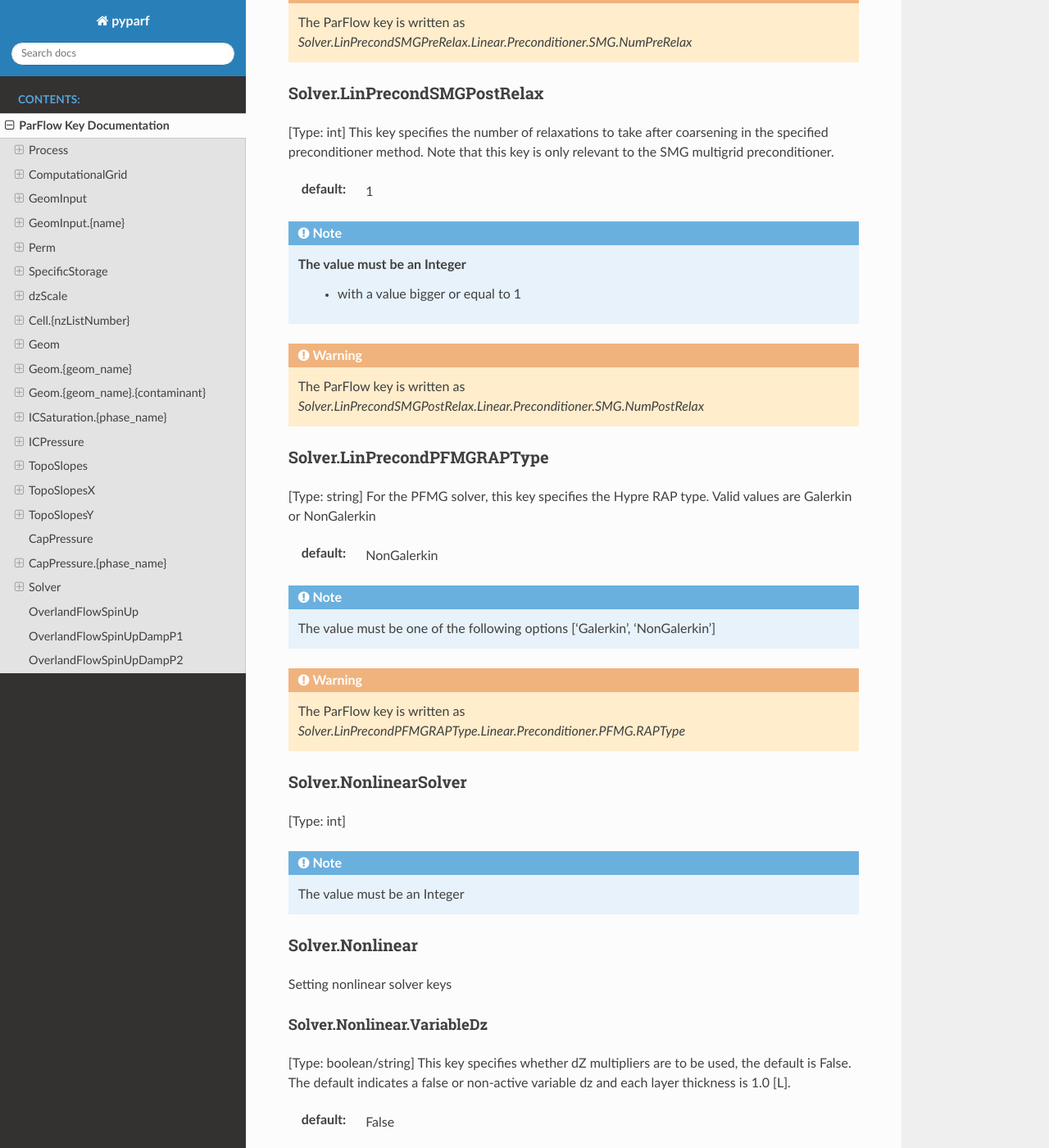
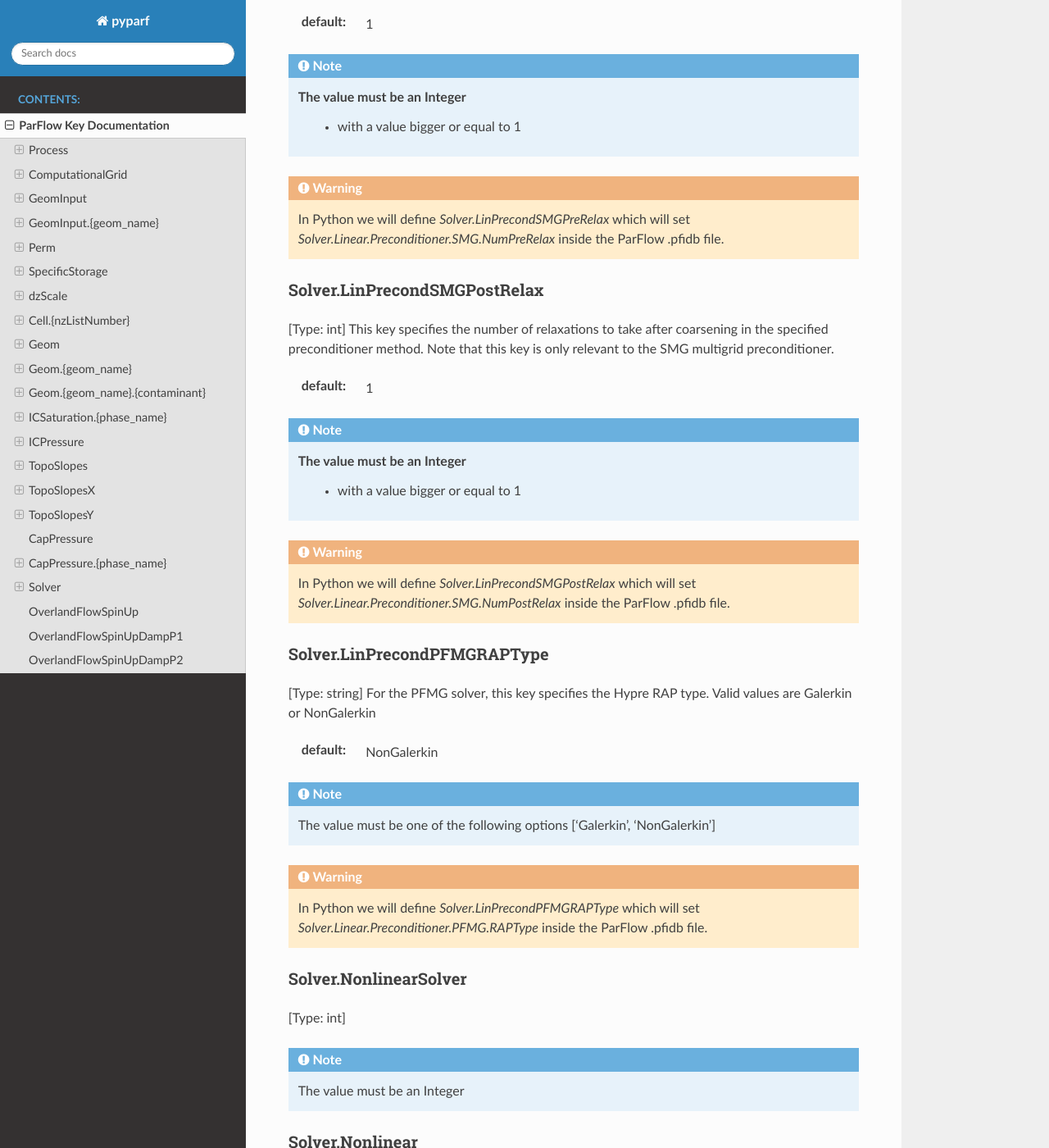
Before and after one commit to grapp1/kw-intern, a Sphinx documentation site: the page built from parflow/docs/parflow_keys.rst, in a window 1280 px wide and 1400 px high, scrolled down 67491 px. Shown: the whole window at 82% size. Built offline with Sphinx 7.4.7 and the Read the Docs theme 2.0.0, drawn with Linux system fonts in a browser that asks for light colours; some of the changed text lies outside the part shown.

```diff
--- a/parflow/docs/parflow_keys.rst
+++ b/parflow/docs/parflow_keys.rst
@@ -201,14 +201,14 @@ GeomInput.Names
     The value must be a string
 
 
-GeomInput.{name}
+GeomInput.{geom_name}
 ================================================================================
 
 One of the user-defined names for defining a geometry region
 
 
 
-GeomInput.{name}.InputType
+GeomInput.{geom_name}.InputType
 --------------------------------------------------------------------------------
 
 [Type: string] This defines the type for the geometry input with the given input name. This key must be one of: SolidFile, IndicatorField, or Box.
@@ -218,7 +218,7 @@ GeomInput.{name}.InputType
     The value must be one of the following options ['SolidFile', 'IndicatorField', 'Box']
 
 
-GeomInput.{name}.GeomName
+GeomInput.{geom_name}.GeomName
 --------------------------------------------------------------------------------
 
 [Type: string] This is a name of a single geometry defined by the geometry input. This should be used for a geometry input type of Box, which only requires a single name.
@@ -228,7 +228,7 @@ GeomInput.{name}.GeomName
     The value must be a string
 
 
-GeomInput.{name}.GeomNames
+GeomInput.{geom_name}.GeomNames
 --------------------------------------------------------------------------------
 
 [Type: string] This is a list of the names of the geometries defined by the geometry input. For a geometry input type of Box, the singular GeomName should be used. For the SolidFile geometry type this should contain a list with the same number of geometries as were defined using GMS. The order of geometries in the SolidFile should match the names. For IndicatorField types you need to specify the value in the input field which matches the name using GeomInput.geom_input_name.Value.
@@ -238,7 +238,7 @@ GeomInput.{name}.GeomNames
     The value must be a string
 
 
-GeomInput.{name}.FileName
+GeomInput.{geom_name}.FileName
 --------------------------------------------------------------------------------
 
 [Type: string] For IndicatorField and SolidFile geometry inputs, this key specifies the input filename which contains the field or solid information.
@@ -248,7 +248,7 @@ GeomInput.{name}.FileName
     The value must be a string
 
 
-GeomInput.{name}.Value
+GeomInput.{geom_name}.Value
 --------------------------------------------------------------------------------
 
 [Type: int] For IndicatorField geometry inputs, you need to specify the mapping between values in the input file and the geometry names. The named geometry will be defined wherever the input file is equal to the specified value.
@@ -930,7 +930,7 @@ Geom.{geom_name}.RelPerm.AlphaFileName
     The value must be a string
 
 .. warning::
-    The ParFlow key is written as *Geom.{geom_name}.RelPerm.AlphaFileName.Alpha.Filename*
+    In Python we will define *Geom.{geom_name}.RelPerm.AlphaFileName* which will set    *Geom.{geom_name}.RelPerm.Alpha.Filename* inside the ParFlow .pfidb file.
 
 
 Geom.{geom_name}.RelPerm.Alpha
@@ -955,7 +955,7 @@ Geom.{geom_name}.RelPerm.NFileName
     The value must be a string
 
 .. warning::
-    The ParFlow key is written as *Geom.{geom_name}.RelPerm.NFileName.N.Filename*
+    In Python we will define *Geom.{geom_name}.RelPerm.NFileName* which will set    *Geom.{geom_name}.RelPerm.N.Filename* inside the ParFlow .pfidb file.
 
 
 Geom.{geom_name}.RelPerm.N
@@ -1047,7 +1047,7 @@ Setting capillary pressures for specified geometries
 
 
 
-Value
+Geom.{geom_name}.CapPressure.{phase_name}.Value
 --------------------------------------------------------------------------------
 
 [Type: double] This key specifies the value of the capillary pressure in the named geometry, geometry_name, for the named phase, phase_name. IMPORTANT NOTE: the code currently works only for capillary pressure equal zero.
@@ -1088,7 +1088,7 @@ Geom.{geom_name}.Saturation.AlphaFileName
     The value must be a string
 
 .. warning::
-    The ParFlow key is written as *Geom.{geom_name}.Saturation.AlphaFileName.Alpha.Filename*
+    In Python we will define *Geom.{geom_name}.Saturation.AlphaFileName* which will set    *Geom.{geom_name}.Saturation.Alpha.Filename* inside the ParFlow .pfidb file.
 
 
 Geom.{geom_name}.Saturation.Alpha
@@ -1113,7 +1113,7 @@ Geom.{geom_name}.Saturation.NFileName
     The value must be a string
 
 .. warning::
-    The ParFlow key is written as *Geom.{geom_name}.Saturation.NFileName.N.Filename*
+    In Python we will define *Geom.{geom_name}.Saturation.NFileName* which will set    *Geom.{geom_name}.Saturation.N.Filename* inside the ParFlow .pfidb file.
 
 
 Geom.{geom_name}.Saturation.N
@@ -1138,7 +1138,7 @@ Geom.{geom_name}.Saturation.SResFilename
     The value must be a string
 
 .. warning::
-    The ParFlow key is written as *Geom.{geom_name}.Saturation.SResFilename.SRes.Filename*
+    In Python we will define *Geom.{geom_name}.Saturation.SResFilename* which will set    *Geom.{geom_name}.Saturation.SRes.Filename* inside the ParFlow .pfidb file.
 
 
 Geom.{geom_name}.Saturation.SRes
@@ -1164,7 +1164,7 @@ Geom.{geom_name}.Saturation.SSatFileName
     The value must be a string
 
 .. warning::
-    The ParFlow key is written as *Geom.{geom_name}.Saturation.SSatFileName.SSat.Filename*
+    In Python we will define *Geom.{geom_name}.Saturation.SSatFileName* which will set    *Geom.{geom_name}.Saturation.SSat.Filename* inside the ParFlow .pfidb file.
 
 
 Geom.{geom_name}.Saturation.SSat
@@ -1295,7 +1295,7 @@ Geom.{geom_name}.ThermalConductivity.KDryFileName
     The value must be a string
 
 .. warning::
-    The ParFlow key is written as *Geom.{geom_name}.ThermalConductivity.KDryFileName.KDry.Filename*
+    In Python we will define *Geom.{geom_name}.ThermalConductivity.KDryFileName* which will set    *Geom.{geom_name}.ThermalConductivity.KDry.Filename* inside the ParFlow .pfidb file.
 
 
 Geom.{geom_name}.ThermalConductivity.KDry
@@ -1320,7 +1320,7 @@ Geom.{geom_name}.ThermalConductivity.KWetFileName
     The value must be a string
 
 .. warning::
-    The ParFlow key is written as *Geom.{geom_name}.ThermalConductivity.KWetFileName.KDry.Filename*
+    In Python we will define *Geom.{geom_name}.ThermalConductivity.KWetFileName* which will set    *Geom.{geom_name}.ThermalConductivity.KDry.Filename* inside the ParFlow .pfidb file.
 
 
 Geom.{geom_name}.ThermalConductivity.KWet
@@ -1758,7 +1758,7 @@ Solver.Type
     The value must be one of the following options ['Impes', 'Richards']
 
 .. warning::
-    The ParFlow key is written as *Solver*
+    In Python we will define *Solver.Type* which will set    *Solver* inside the ParFlow .pfidb file.
 
 
 Solver.AbsTol
@@ -2782,7 +2782,7 @@ Solver.TerrainFolSlopeUpwind
     The value must be one of the following options ['Original', 'Upwind', 'UpwindSine']
 
 .. warning::
-    The ParFlow key is written as *Solver.TerrainFolSlopeUpwindTerrainFollowingGrid.SlopeUpwindFormulation*
+    In Python we will define *Solver.TerrainFolSlopeUpwind* which will set    *SolverTerrainFollowingGrid.SlopeUpwindFormulation* inside the ParFlow .pfidb file.
 
 
 Solver.TwoNorm
@@ -2829,7 +2829,7 @@ Solver.LinKrylovDimension
 
 
 .. warning::
-    The ParFlow key is written as *Solver.LinKrylovDimension.Linear.KrylovDimension*
+    In Python we will define *Solver.LinKrylovDimension* which will set    *Solver.Linear.KrylovDimension* inside the ParFlow .pfidb file.
 
 
 Solver.LinMaxRestarts
@@ -2845,7 +2845,7 @@ Solver.LinMaxRestarts
 
 
 .. warning::
-    The ParFlow key is written as *Solver.LinMaxRestarts.Linear.MaxRestarts*
+    In Python we will define *Solver.LinMaxRestarts* which will set    *Solver.Linear.MaxRestarts* inside the ParFlow .pfidb file.
 
 
 Solver.LinPreconditioner
@@ -2859,7 +2859,7 @@ Solver.LinPreconditioner
     The value must be one of the following options ['NoPC', 'MGSemi', 'PFMG', 'PFMGOctree', 'SMG']
 
 .. warning::
-    The ParFlow key is written as *Solver.LinPreconditioner.Linear.Preconditioner*
+    In Python we will define *Solver.LinPreconditioner* which will set    *Solver.Linear.Preconditioner* inside the ParFlow .pfidb file.
 
 
 Solver.LinPrecondSym
@@ -2873,7 +2873,7 @@ Solver.LinPrecondSym
     The value must be one of the following options ['Symmetric', 'Nonsymmetric']
 
 .. warning::
-    The ParFlow key is written as *Solver.LinPrecondSym.Linear.Preconditioner.SymmetricMat*
+    In Python we will define *Solver.LinPrecondSym* which will set    *Solver.Linear.Preconditioner.SymmetricMat* inside the ParFlow .pfidb file.
 
 
 Solver.PrecondItem
@@ -2909,7 +2909,7 @@ Solver.LinPrecondSMGPreRelax
 
 
 .. warning::
-    The ParFlow key is written as *Solver.LinPrecondSMGPreRelax.Linear.Preconditioner.SMG.NumPreRelax*
+    In Python we will define *Solver.LinPrecondSMGPreRelax* which will set    *Solver.Linear.Preconditioner.SMG.NumPreRelax* inside the ParFlow .pfidb file.
 
 
 Solver.LinPrecondSMGPostRelax
@@ -2925,7 +2925,7 @@ Solver.LinPrecondSMGPostRelax
 
 
 .. warning::
-    The ParFlow key is written as *Solver.LinPrecondSMGPostRelax.Linear.Preconditioner.SMG.NumPostRelax*
+    In Python we will define *Solver.LinPrecondSMGPostRelax* which will set    *Solver.Linear.Preconditioner.SMG.NumPostRelax* inside the ParFlow .pfidb file.
 
 
 Solver.LinPrecondPFMGRAPType
@@ -2939,7 +2939,7 @@ Solver.LinPrecondPFMGRAPType
     The value must be one of the following options ['Galerkin', 'NonGalerkin']
 
 .. warning::
-    The ParFlow key is written as *Solver.LinPrecondPFMGRAPType.Linear.Preconditioner.PFMG.RAPType*
+    In Python we will define *Solver.LinPrecondPFMGRAPType* which will set    *Solver.Linear.Preconditioner.PFMG.RAPType* inside the ParFlow .pfidb file.
 
 
 Solver.NonlinearSolver
```
Also changed, not shown: parflow/python/docs/index.rst (deleted, +0 -28 lines), parflow/python/docs/parflow_keys.rst (deleted, +0 -20 lines), 4 other files.
